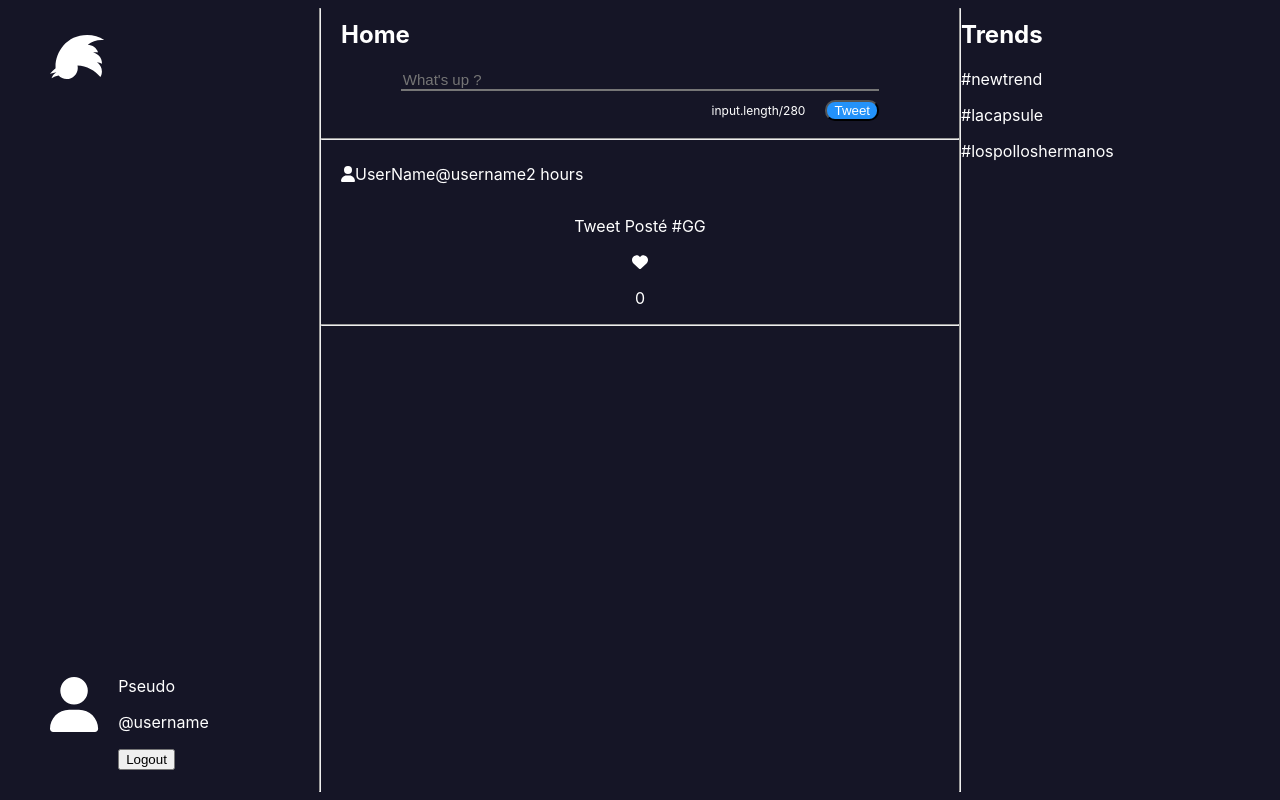
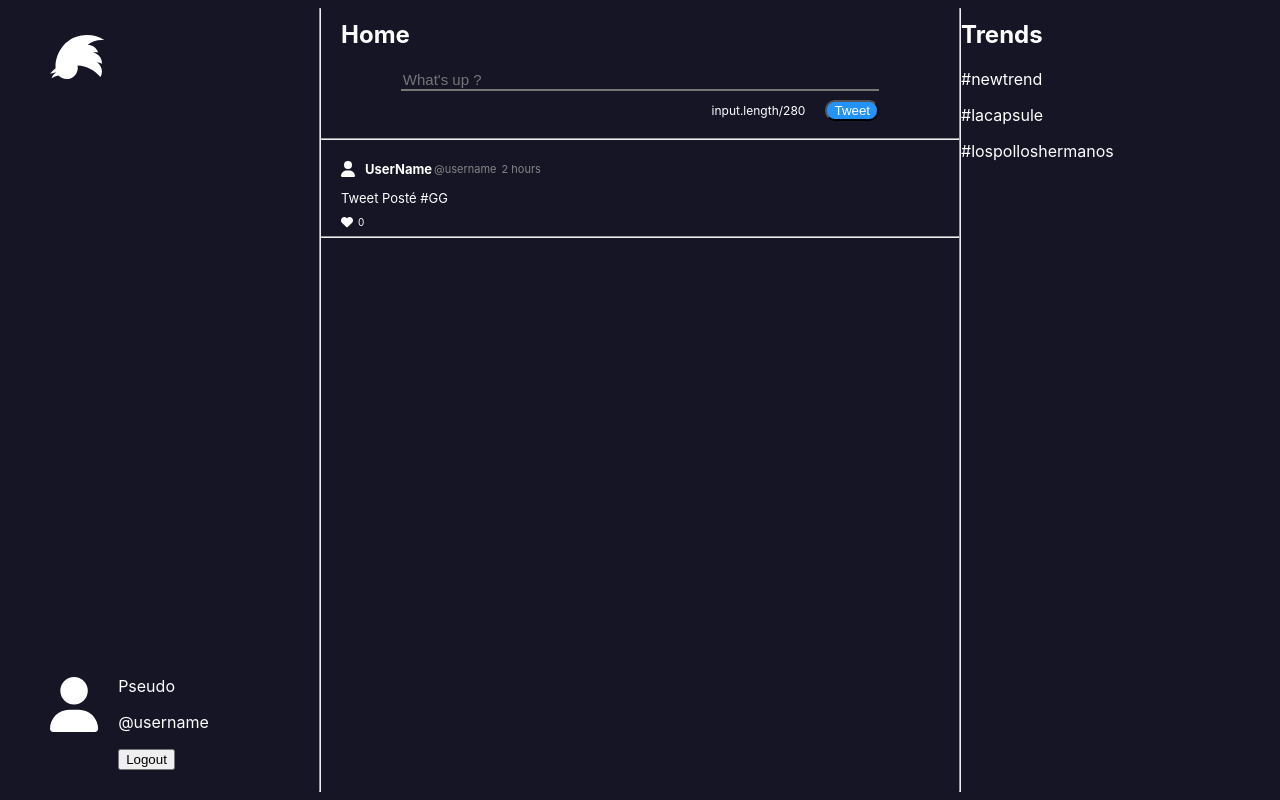
Before and after one commit to MarineSchuermans/twitter2-frontend, a Next.js app: page / in a window 1280 px wide. Built offline with nearby package versions, Linux system fonts and the light colour scheme.

Commit message:
Home manque les Trends

```diff
--- a/components/Home.js
+++ b/components/Home.js
@@ -2,6 +2,7 @@ import styles from '../styles/Home.module.css';
 import Head from 'next/head';
 import Tweet from './Tweet'
 import LastTweet from './LastTweets';
+import Trends from './Trends';
 
 import ReactDOM from 'react-dom'
 import { FontAwesomeIcon } from '@fortawesome/react-fontawesome'
@@ -43,10 +44,8 @@ function Home() {
     <hr/>
 
     <div className={styles.right}>
-      <h2> Trends </h2>
-      <p> #newtrend </p>
-      <p> #lacapsule</p>
-      <p> #lospolloshermanos</p>
+
+      <Trends />
     </div>
 
   </div>
--- a/components/LastTweets.js
+++ b/components/LastTweets.js
@@ -6,19 +6,25 @@ function LastTweet(){
 
     return (
         <div>
-            <div className={styles.userInfos}>
-                <FontAwesomeIcon icon={faUser} style={{color: "#ffffff",}} className={styles.icone} />
-                <p className={styles.pseudo}> UserName</p>
-                <p className={styles.name}>@username</p>
-                <p className={styles.hours}>2 hours</p>
+            <div className={styles.lastTweet}>
+                <div className={styles.userInfos}>
+                    <FontAwesomeIcon icon={faUser} style={{color: "#ffffff",}} className={styles.icone} />
+                    <div className={styles.typo}>
+                        <p className={styles.name}> UserName</p>
+                        <p className={styles.infos}>@username</p>
+                        <p className={styles.infos}>2 hours</p>
+                    </div>
+                </div>
+            <div>
+             <p className={styles.text}> Tweet Posté #GG </p>
+             <div className={styles.likes}>
+                <FontAwesomeIcon icon={faHeart} style={{color: "#ffffff",}} className={styles.heart} />
+                <p className={styles.counter}>0</p>
+             </div>
             </div>
-        <div>
-         <p> Tweet Posté #GG </p>
-         <FontAwesomeIcon icon={faHeart} style={{color: "#ffffff",}} className='icons' />
-        <p>0</p>
+           </div>
+           <hr/>
         </div>
-       <hr/>
-       </div>
 
 
     )
--- a/components/Trends.js
+++ b/components/Trends.js
@@ -0,0 +1,15 @@
+import styles from '../styles/Trends.module.css'
+
+function Trends () {
+
+    return (
+        <div>
+        <h2> Trends </h2>
+        <p> #newtrend </p>
+        <p> #lacapsule</p>
+        <p> #lospolloshermanos</p>
+        </div>
+    )
+}
+
+export default Trends
--- a/styles/LastTweets.module.css
+++ b/styles/LastTweets.module.css
@@ -1,3 +1,8 @@
+.lastTweet {
+    text-align: left;
+    padding-left: 20px;
+}
+
 .userInfos {
     display: flex;
     align-items: center;
@@ -6,5 +11,46 @@
 }
 
 .icone {
-    padding-left: 20px;
+
+    padding-right: 10px;
 }
+
+.typo {
+    display: flex;
+    font-size: 11px;
+    align-items: center;
+
+}
+
+.name {
+    padding-right: 2px;
+    font-size: 13px;
+    font-weight: bolder;
+}
+
+.infos {
+    padding-right: 5px;
+    color: #858383;
+}
+
+.text {
+    font-size: 13px;
+    margin: 0;
+}
+
+.likes{
+    display: flex;
+    align-items: center;
+    margin-top: 10px;
+}
+
+.heart {
+    height: 12px;
+    padding-right: 5px;
+}
+
+
+.counter{
+    margin:0;
+    font-size: 10px;
+}
```
Also changed, not shown: styles/Trends.module.css (added).
